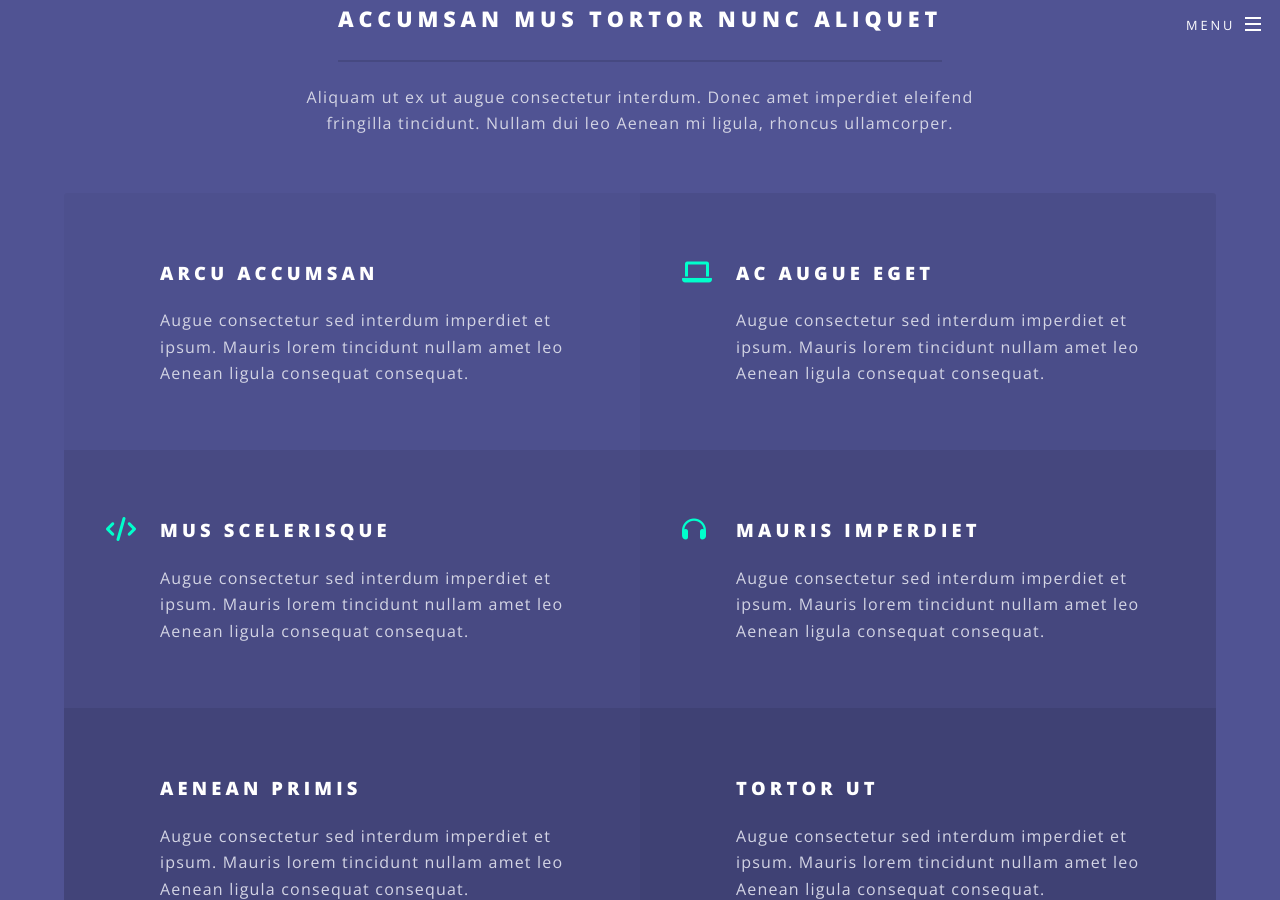
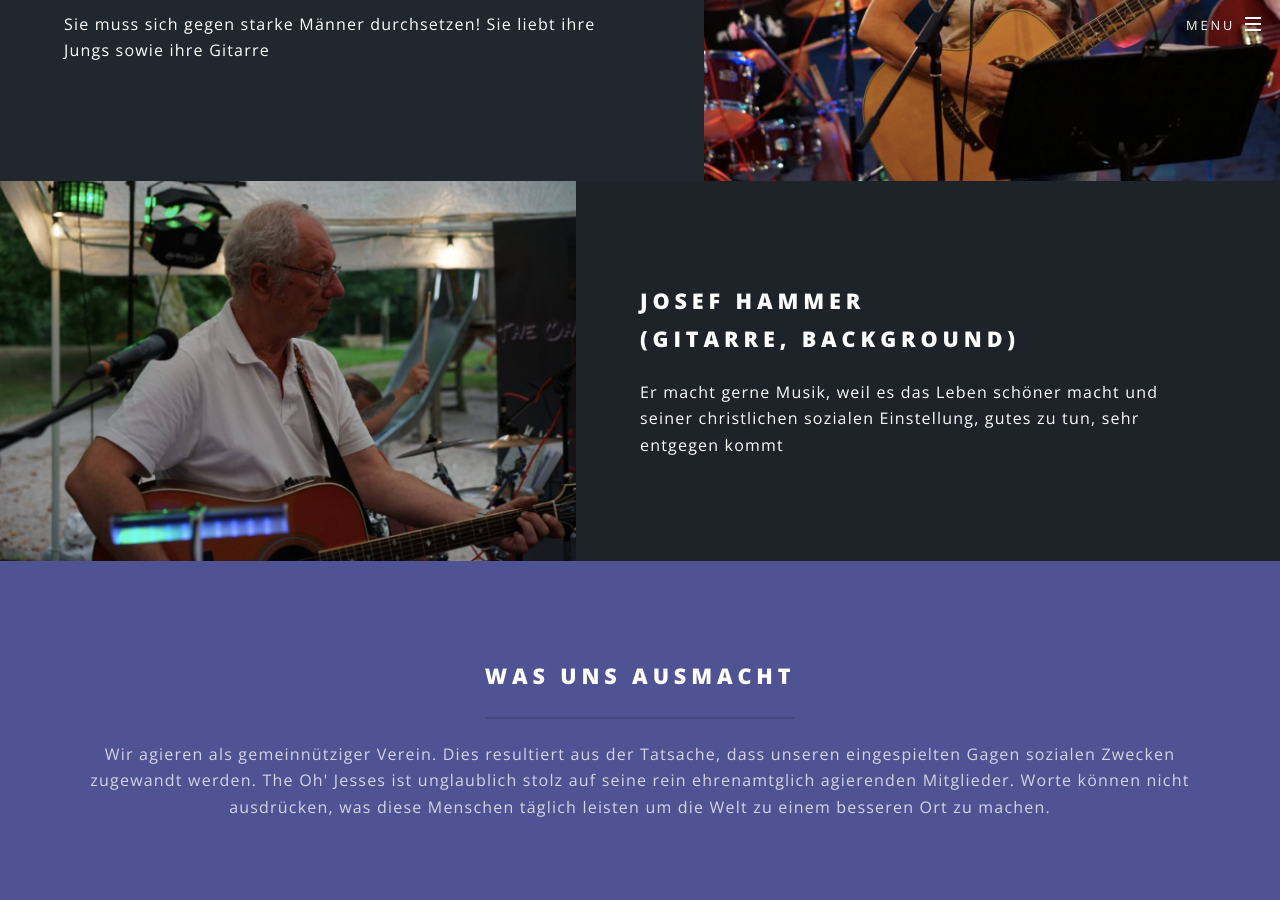
Before and after one commit to dme86/theohjesses.de, a Jekyll site: the page built from index.html, in a window 1280 px wide and 900 px high, scrolled down 2913 px. Built offline with Jekyll 4.4.1, drawn with Linux system fonts in a browser that asks for light colours; some of the changed text lies outside the part shown.

Commit message:
add members

```diff
--- a/index.html
+++ b/index.html
@@ -37,24 +37,40 @@
 				<!-- Two -->
 					<section id="two" class="wrapper alt style2">
 						<section class="spotlight">
-							<div class="image"><img src="images/pic01.jpg" alt="" /></div><div class="content">
-								<h2>Magna primis lobortis<br />
-								sed ullamcorper</h2>
-								<p>Aliquam ut ex ut augue consectetur interdum. Donec hendrerit imperdiet. Mauris eleifend fringilla nullam aenean mi ligula.</p>
+							<div class="image"><img src="images/wmeier.png" alt="" /></div><div class="content">
+								<h2>Wolfgang Meier<br />
+								(Schlagzeug)</h2>
+								<p>Als Drummer und Strippenzieher, hat er alle Fäden so fest in der Hand wie seine Sticks</p>
 							</div>
 						</section>
 						<section class="spotlight">
-							<div class="image"><img src="images/pic02.jpg" alt="" /></div><div class="content">
-								<h2>Tortor dolore feugiat<br />
-								elementum magna</h2>
-								<p>Aliquam ut ex ut augue consectetur interdum. Donec hendrerit imperdiet. Mauris eleifend fringilla nullam aenean mi ligula.</p>
+							<div class="image"><img src="images/jmeyer.png" alt="" /></div><div class="content">
+								<h2>Johannes Meyer<br />
+								(Frontmann, Gitarre)</h2>
+								<p>Er ist der Frontmann der Band und agiert nicht nur mit seiner unverwechselbaren Stimme sondern auch mit seinen coolen Riffs auf der Gitarre</p>
 							</div>
 						</section>
 						<section class="spotlight">
-							<div class="image"><img src="images/pic03.jpg" alt="" /></div><div class="content">
-								<h2>Augue eleifend aliquet<br />
-								sed condimentum</h2>
-								<p>Aliquam ut ex ut augue consectetur interdum. Donec hendrerit imperdiet. Mauris eleifend fringilla nullam aenean mi ligula.</p>
+							<div class="image"><img src="images/docjuergen.png" alt="" /></div><div class="content">
+								<h2>Dr. Jürgen Birkenmeier<br />
+								(Bass/Harp Background)</h2>
+								<p>"Musik kann nicht die Welt retten, aber ab und zu deine Seele."<br /> Doc Music - der Bassist der Band</p>
+							</div>
+						</section>
+
+						<section class="spotlight">
+							<div class="image"><img src="images/emeier.png" alt="" /></div><div class="content">
+								<h2>Ellen Meier<br />
+								(Gitarre, Gesang)</h2>
+								<p>Sie muss sich gegen starke Männer durchsetzen! Sie liebt ihre Jungs sowie ihre Gitarre</p>
+							</div>
+						</section>
+
+						<section class="spotlight">
+							<div class="image"><img src="images/jhammer.png" alt="" /></div><div class="content">
+								<h2>Josef Hammer<br />
+								(Gitarre, Background)</h2>
+								<p>Er macht gerne Musik, weil es das Leben schöner macht und seiner christlichen sozialen Einstellung, gutes zu tun, sehr entgegen kommt</p>
 							</div>
 						</section>
 					</section>
@@ -63,49 +79,17 @@
 					<section id="three" class="wrapper style3 special">
 						<div class="inner">
 							<header class="major">
-								<h2>Accumsan mus tortor nunc aliquet</h2>
-								<p>Aliquam ut ex ut augue consectetur interdum. Donec amet imperdiet eleifend<br />
-								fringilla tincidunt. Nullam dui leo Aenean mi ligula, rhoncus ullamcorper.</p>
+								<h2>Was uns ausmacht</h2>
+								<p>Wir agieren als gemeinnütziger Verein. Dies resultiert aus der Tatsache, dass unseren eingespielten Gagen sozialen Zwecken zugewandt werden. The Oh' Jesses ist unglaublich stolz auf seine rein ehrenamtglich agierenden Mitglieder. Worte können nicht ausdrücken, was diese Menschen täglich leisten um die Welt zu einem besseren Ort zu machen.</p>
 							</header>
-							<ul class="features">
-								<li class="icon fa-paper-plane-o">
-									<h3>Arcu accumsan</h3>
-									<p>Augue consectetur sed interdum imperdiet et ipsum. Mauris lorem tincidunt nullam amet leo Aenean ligula consequat consequat.</p>
-								</li>
-								<li class="icon fa-laptop">
-									<h3>Ac Augue Eget</h3>
-									<p>Augue consectetur sed interdum imperdiet et ipsum. Mauris lorem tincidunt nullam amet leo Aenean ligula consequat consequat.</p>
-								</li>
-								<li class="icon fa-code">
-									<h3>Mus Scelerisque</h3>
-									<p>Augue consectetur sed interdum imperdiet et ipsum. Mauris lorem tincidunt nullam amet leo Aenean ligula consequat consequat.</p>
-								</li>
-								<li class="icon fa-headphones">
-									<h3>Mauris Imperdiet</h3>
-									<p>Augue consectetur sed interdum imperdiet et ipsum. Mauris lorem tincidunt nullam amet leo Aenean ligula consequat consequat.</p>
-								</li>
-								<li class="icon fa-heart-o">
-									<h3>Aenean Primis</h3>
-									<p>Augue consectetur sed interdum imperdiet et ipsum. Mauris lorem tincidunt nullam amet leo Aenean ligula consequat consequat.</p>
-								</li>
-								<li class="icon fa-flag-o">
-									<h3>Tortor Ut</h3>
-									<p>Augue consectetur sed interdum imperdiet et ipsum. Mauris lorem tincidunt nullam amet leo Aenean ligula consequat consequat.</p>
-								</li>
-							</ul>
-						</div>
 					</section>
 
 				<!-- CTA -->
 					<section id="cta" class="wrapper style4">
 						<div class="inner">
 							<header>
-								<h2>Arcue ut vel commodo</h2>
-								<p>Aliquam ut ex ut augue consectetur interdum endrerit imperdiet amet eleifend fringilla.</p>
+								<h2>Kontakt</h2>
+								<p>Wir freuen uns sehr über deinen Besuch hier und würden uns noch mehr freuen, wenn du mit uns in Kontakt trittst. So kannst du uns zum Beispiel einfach über unsere Facebook-Seite anschreiben - wir freuen uns hier übrigens sehr über jedes 'Gefällt mir'. Gerne kannst du uns auch via Mail schreiben. Wir freuen uns von dir zu hören!</p>
 							</header>
-							<ul class="actions vertical">
-								<li><a href="#" class="button fit special">Activate</a></li>
-								<li><a href="#" class="button fit">Learn More</a></li>
-							</ul>
 						</div>
 					</section>
```
Also changed, not shown: images/docjuergen.png (added), images/emeier.png (added), images/jhammer.png (added), images/jmeyer.png (added), images/wmeier.png (added).
